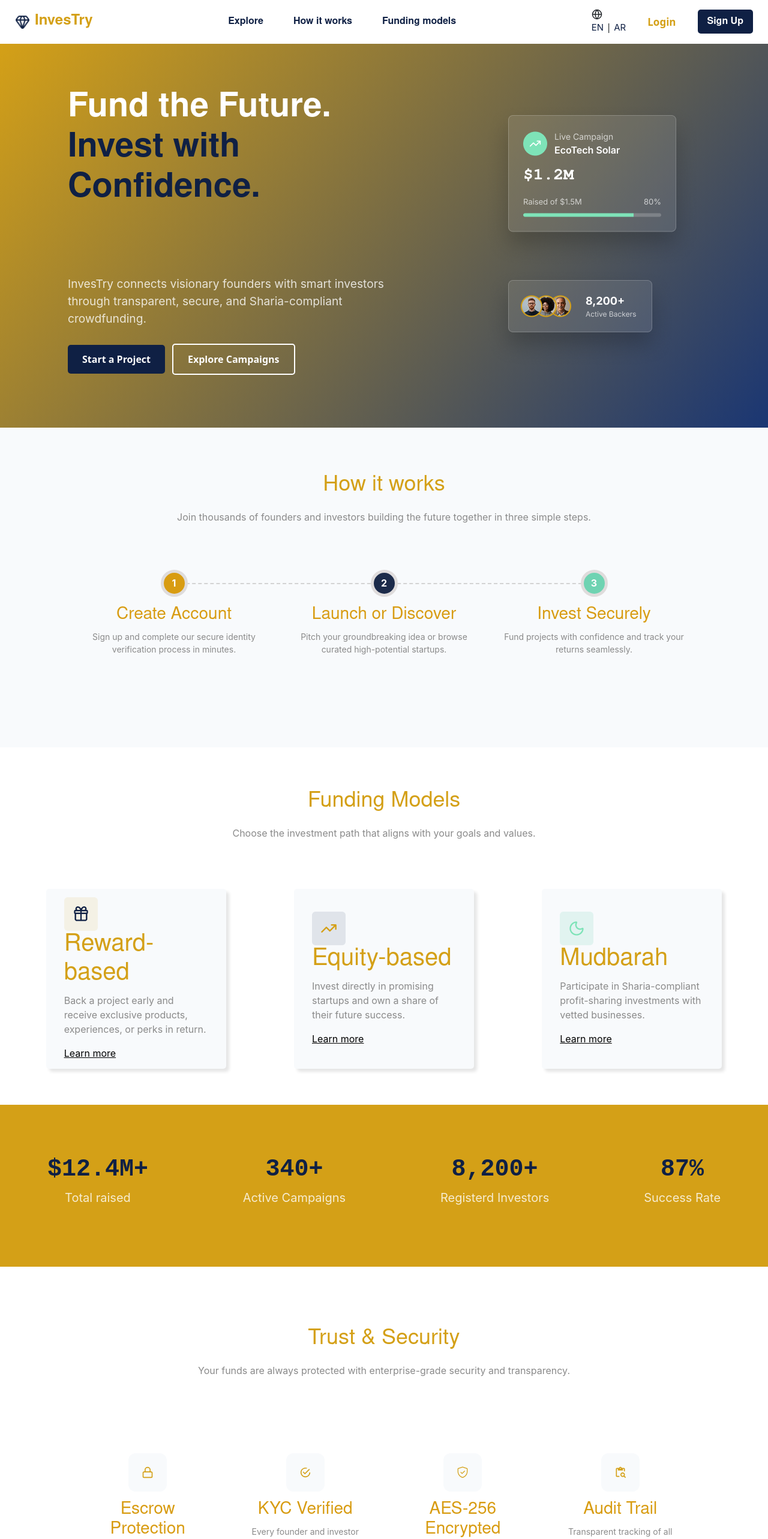
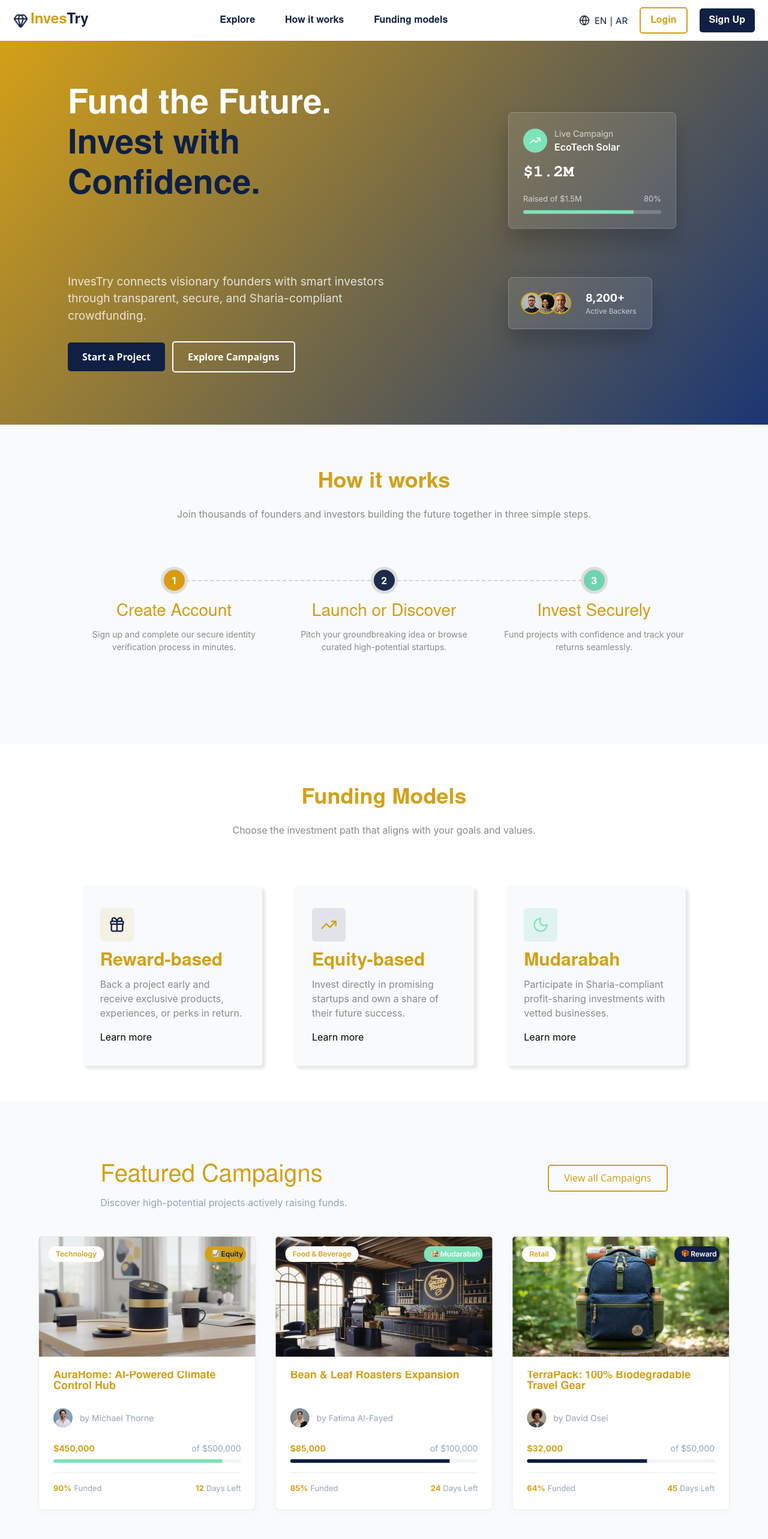
Before and after one commit to Hesham-abdooo/Investry-Project, a React (Vite) app: page / in a window 1280 px wide. Shown: the top 2566 px of the page at 60% size. Built offline with nearby package versions, Linux system fonts and the light colour scheme.

Commit message:
added featured campaigns

```diff
--- a/src/Components/LandingPage/HowItWorks/HIW.css
+++ b/src/Components/LandingPage/HowItWorks/HIW.css
@@ -79,6 +79,7 @@
 .hiw_head h1{
     font-family: "Nimbus Sans", sans-serif;
     font-size: 36px;
+    font-weight: bold;
     color: #d4a017;
 }
 .hiw_head p{
@@ -158,7 +159,7 @@
   color:#8a8a8a;
   margin-top:8px;
 }
-/*--------------------------FUNDING MODELS--------------------------*/
+/*------------------------------------------------FUNDING MODELS-----------------------------------------------*/
 .FM-head{
   justify-content: center;
   align-items: center;
@@ -170,6 +171,7 @@
 .FM-head h1{
 font-family: "Nimbus Sans", sans-serif;
     font-size: 36px;
+    font-weight: bold;
     color: #d4a017;
 }
 .FM-head p{
@@ -180,7 +182,7 @@ font-family: "Inter", sans-serif;
 }
 .funds{
   display: flex;
-  padding:60px 20px;
+  padding:60px 110px;
   justify-content: space-around;
   flex-wrap: wrap;
 }
@@ -198,9 +200,14 @@ font-family: "Inter", sans-serif;
   align-items: center;
 
 }
+.cards img{
+  padding-bottom:15px;
+}
 .cards h1{
   color: #d4a017;
   font-family: "Nimbus Sans", sans-serif;
+  font-size: 30px;
+  font-weight: bold;
 }
 .cards p{
   color: #8a8a8a;
@@ -210,11 +217,60 @@ font-family: "Inter", sans-serif;
   color: black;
   text-decoration: underline;
   font-family: "Inter", sans-serif;
+  text-decoration: none;
+
 }
+.cards a:hover{
+text-decoration: underline;
+}
+/*------------------------------------------Featured Campaigns------------------------------------------*/
+.featured_bg{
+  width: 100%;
+  height: 790px;
+  background-color: #F8FAFC;
+}
+.featured-head{
+  margin-top: 100px;
+  display: flex;
+  justify-content: space-around;
+  align-items: baseline;
+}
+.feat-head h1{
+  font-family: "Nimbus Sans", sans-serif;
+  color: #d4a017;
+}
+.feat-head p{
+  color: #94A3B8;
+  font-family: "Inter", sans-serif;
+}
+.feat-btn{
+  display: flex;
+  flex-direction: column;
+  justify-content: center;
+  border: 2px solid #d4a017;
+  border-radius: 5px;
+  height: 45px;
+  width: 200px;
+  color: #d4a017 ;
+}
+.feat-btn:hover{
+  background-color: #D4A017;
+  color: white;
+  transition-duration: 0.3s;
+}
+.feat-container{
+  margin-top: 20px;
+  display: flex;
+  flex-direction: column;
+  justify-content: center;
+  align-items: center;
+}
+
 /*--------------------------------------------------------------------------------------------*/
 .overview{
   display: flex;
   justify-content: space-around;
+  padding: 90px;
   align-items: center;
   background-color: #d4a017;
   width: 100%;
@@ -230,7 +286,7 @@ font-family: "Inter", sans-serif;
 .view h1{
   color: #0F2044 ;
   font-weight: bold;
-  font-family:monospace;
+  font-family:'Times New Roman', Times, serif;
   font-size: 40px;
 }
 .view p{
@@ -243,12 +299,13 @@ font-family: "Inter", sans-serif;
     align-items: center;
     display: flex;
     flex-direction: column;
-    padding-top: 100px;
-    padding-bottom: 50px;
+    padding-top: 120px;
+    padding-bottom: 30px;
 }
 .T-head h1{
     font-family: "Nimbus Sans", sans-serif;
     font-size: 36px;
+    font-weight: bold;
     color: #d4a017;
 }
 .T-head p{
@@ -261,12 +318,14 @@ font-family: "Inter", sans-serif;
   padding:60px;
 }
 .sec-container{
-  max-width:1000px;
-  margin:auto;
+  padding-left: 100px;
+  padding-right: 100px;
+  width:100%;
+  gap: 30px;
   display:flex;
   justify-content:space-between;
   position:relative;
-  gap: 50px;
+
 }
 
 .ts{
@@ -278,7 +337,7 @@ font-family: "Inter", sans-serif;
 .T-icons{
   width:64px;
   height:64px;
-  font-size: 20px;
+  font-size: 35px;
   background-color:  #F8FAFC ;
   box-shadow: black;
   border-radius:12px;
@@ -291,6 +350,7 @@ font-family: "Inter", sans-serif;
 
 }
 .ts h3{
+  font-size: 20px;
     font-family: "Nimbus Sans", sans-serif;
      margin-top:15px;
     color:#d89c12;
--- a/src/Components/LandingPage/HowItWorks/HIW.jsx
+++ b/src/Components/LandingPage/HowItWorks/HIW.jsx
@@ -5,10 +5,12 @@ import live from "../../../assets/live.png";
 import Equity from "../../../assets/equity.png";
 import Mudbarah from "../../../assets/mudbarah.png"
 import Reward from "../../../assets/reward.png"
+import FeatContainer from "../../../assets/featContainer.png"
 import { FiLock } from "react-icons/fi";
 import { IoMdCheckmarkCircleOutline } from "react-icons/io";
 import { GoShieldCheck } from "react-icons/go";
 import { MdContentPasteSearch } from "react-icons/md";
+
 
 function HIW(){
     return(
@@ -96,12 +98,31 @@ function HIW(){
   <div className='cards-container'>
     <div className='cards'>
       <img src={Mudbarah} alt="Mudbarah" />
-      <h1>Mudbarah</h1>
+      <h1>Mudarabah</h1>
       <p>Participate in Sharia-compliant profit-sharing investments with vetted businesses.</p>
       <a href="/">Learn more</a>
     </div>
   </div>
   </section>
+
+  {/*-------------------------------------------Featured Campaigns------------------------------------------*/}
+
+<div className='featured_bg'>
+  <div className='featured-head'>
+    <div className='feat-head'>
+    <h1>Featured Campaigns</h1>
+    <p>Discover high-potential projects actively raising funds.</p>
+    </div>
+    <div className='feat-btn'>
+      <button>View all Campaigns</button>
+    </div>
+  </div>
+  <section>
+    <div className='feat-container'>
+          <img src={FeatContainer} alt="" />
+    </div>
+  </section>
+</div>
   {/*----------------------------------------------------------------------------------------------------*/}
 
   <div className='overview'>
@@ -155,7 +176,7 @@ function HIW(){
           <div className='ts'>
             <div className='T-icons'><MdContentPasteSearch/></div>
             <h3>Audit Trail</h3>
-            <p>Transparent tracking of all platformtransactions and agreements.</p>
+            <p>Transparent tracking of all platform transactions and agreements.</p>
           </div>
 
         </div>
--- a/src/Components/LandingPage/NavBar/NavBar.jsx
+++ b/src/Components/LandingPage/NavBar/NavBar.jsx
@@ -8,7 +8,7 @@ function NavBar() {
     <header className='header'>
       <a href="/" className='logo'>
         <img src={Logo} alt="InvesTry" className='logo-icon' />
-        InvesTry
+        Inves<span>Try</span>
       </a>
 
       <nav className='nav-links'>
--- a/src/Components/LandingPage/NavBar/Navbar.css
+++ b/src/Components/LandingPage/NavBar/Navbar.css
@@ -4,15 +4,19 @@
     align-items: center;
     padding-left: 10px;
     padding-right: 10px;
-    margin: 15px;
+    margin: 12px;
     background-color: #ffffff;
     width:auto;
 }
-
+.header a{
+    gap: 0px;
+}
+.header span{
+    color: #0F2044;
+}
 .logo {
     display: flex;
     align-items: center;
-    gap: 8px;
     text-decoration: none;
     color:#D4A017 ;
     font-size: 1.5rem;
@@ -24,6 +28,7 @@
 .logo-icon {
     height: 25px;
     width: 25px;
+    margin-right: 4px;
 }
 
 .nav-links{
@@ -47,16 +52,17 @@
 }
 .login-btn{
     padding: 8px 16px;
+    border: 2px solid #D4A017;
+    border-radius: 5px;
     color: #D4A017;
+    cursor: pointer;
+    font-family: "Nimbus Sans", sans-serif;
     font-weight: bold;
-    font-size: 17px;
-    background-color: #ffffff;
-    border: none;
-    cursor: pointer;
 
 }
 .login-btn:hover{
-    color: #0F2044;
+    color: white;
+    background-color: #D4A017;
     transition: 0.3s;
 }
 .signup-btn{
@@ -71,13 +77,19 @@
 
 }
 .signup-btn:hover{
-    background-color: #D4A017;
-    transition: 0.3s;
+    background-color: #052770;
+    transition-duration: 0.3s;
+}
+.lang{
+    display: flex;
+    justify-content: center;
+    align-items: center;
+    gap: 3px;
 }
 .lang svg{
     height: 18px;
     width: 18px;
-    padding-right: 0px;
+    margin-right: 5px;
 }
 
 .lang span a{
@@ -87,6 +99,9 @@
     font-family: "Inter", sans-serif;
     cursor: pointer;
 }
+.lang span a:hover{
+    color: #bfbfbf;
+}
 .rest{
     display: flex;
     align-items: center;
```
Also changed, not shown: src/assets/featContainer.png (added). Lines whose indentation alone changed are shown as unchanged.
